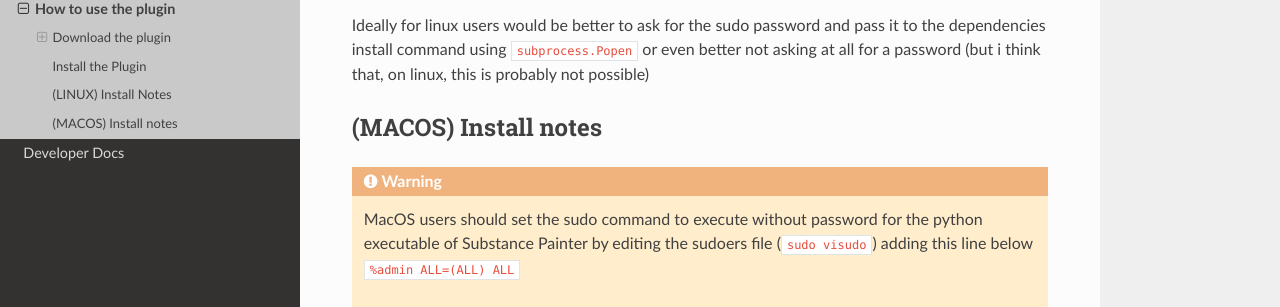
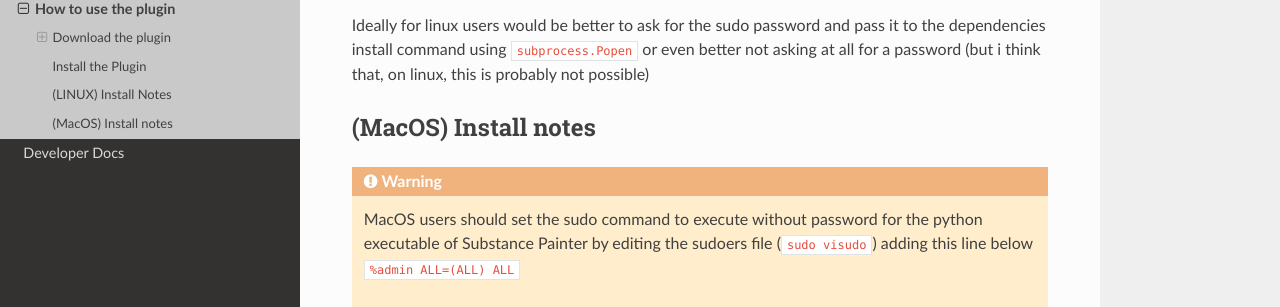
Before and after one commit to Raider-Arts/painter-megascan-link, a Sphinx documentation site: the page built from doc/user_guide.md, in a window 1280 px wide and 900 px high, scrolled down 1712 px. Shown: the part 174-481 px from the top of the window. Built offline with Sphinx 7.4.7 and the Read the Docs theme 2.0.0, drawn with Linux system fonts in a browser that asks for light colours.

Commit message:
[GLOBAL] Fixed typo

````diff
--- a/doc/user_guide.md
+++ b/doc/user_guide.md
@@ -73,7 +73,7 @@ at the [dependencies installation function][dependecies_linux] for the linux pla
 Ideally for linux users would be better to ask for the sudo password and pass it to the dependencies install command using [``subprocess.Popen``][popen_doc] or even better not
 asking at all for a password (but i think that, on linux, this is probably not possible)
 
-## (MACOS) Install notes
+## (MacOS) Install notes
 
 ```eval_rst
 .. warning::
````
